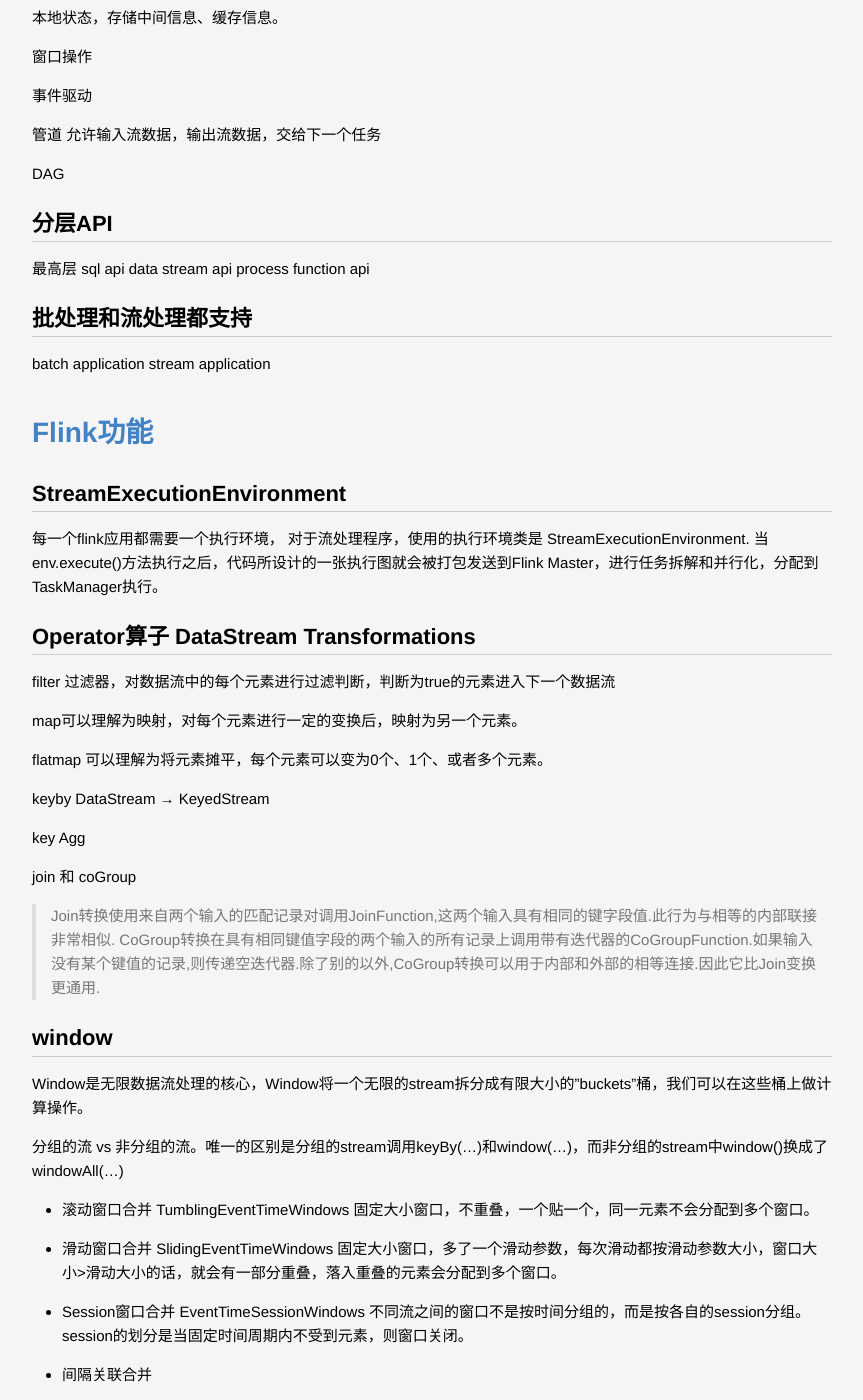
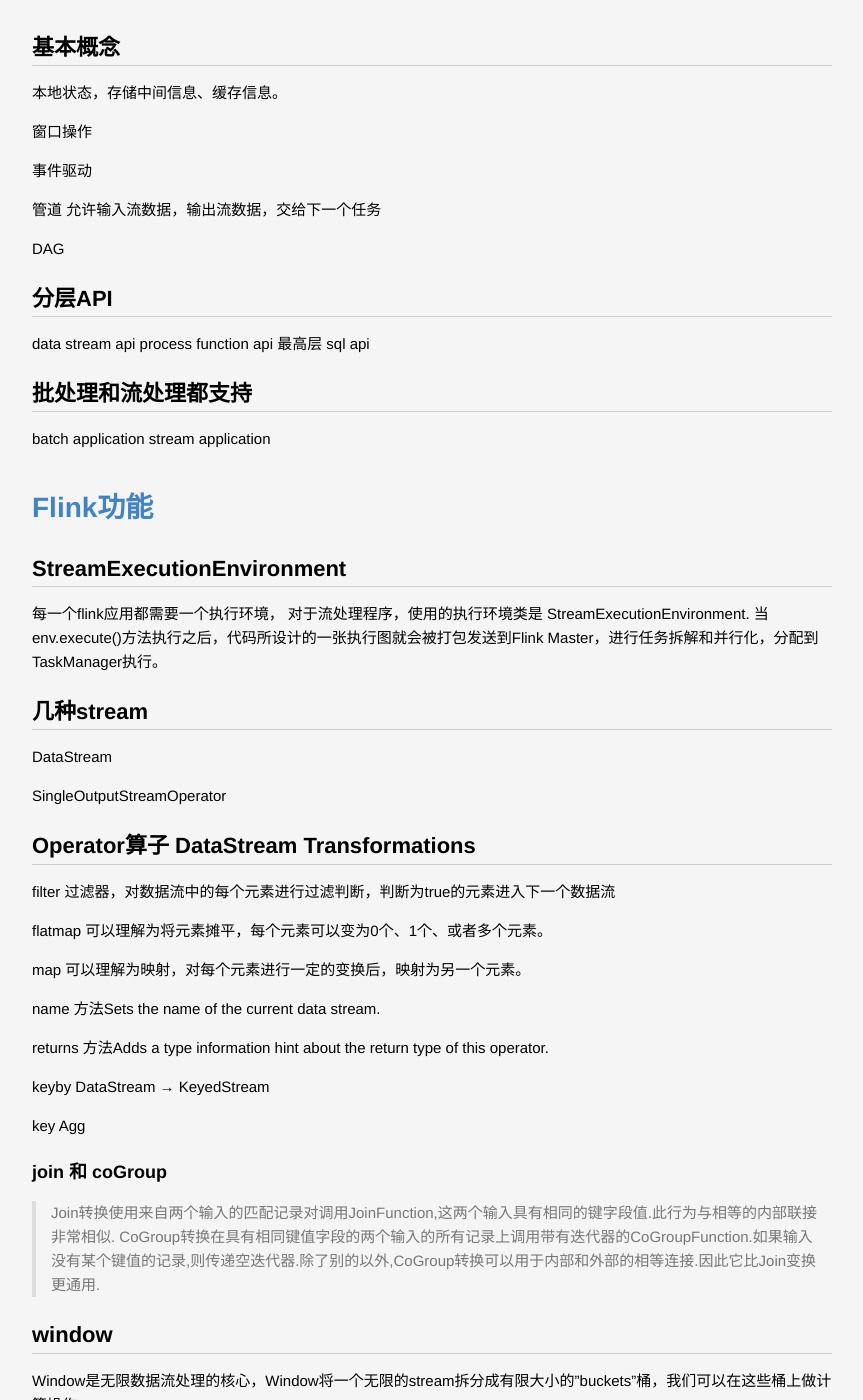
Before and after one commit to lucky521/blog, a Jekyll site: the page built from _posts/framework/2020-03-05-flink.markdown, in a window 1280 px wide and 1400 px high, scrolled down 1161 px. Shown: the whole window, without its empty margins (208-1071 px from the left). Built offline with Jekyll 4.4.1, drawn with Linux system fonts in a browser that asks for light colours; some of the changed text lies outside the part shown.

Commit message:
Update 2020-03-05-flink.markdown

```diff
--- a/_posts/framework/2020-03-05-flink.markdown
+++ b/_posts/framework/2020-03-05-flink.markdown
@@ -20,9 +20,9 @@
 
 ## 分层API
 
-最高层 sql api
 data stream api
 process function api
+最高层 sql api
 
 
 ## 批处理和流处理都支持
@@ -41,13 +41,25 @@
 每一个flink应用都需要一个执行环境， 对于流处理程序，使用的执行环境类是 StreamExecutionEnvironment.
 当env.execute()方法执行之后，代码所设计的一张执行图就会被打包发送到Flink Master，进行任务拆解和并行化，分配到TaskManager执行。
 
+## 几种stream
+
+DataStream
+
+SingleOutputStreamOperator
+
+
 ## Operator算子 DataStream Transformations
 
 filter 过滤器，对数据流中的每个元素进行过滤判断，判断为true的元素进入下一个数据流
 
-map可以理解为映射，对每个元素进行一定的变换后，映射为另一个元素。
+flatmap 可以理解为将元素摊平，每个元素可以变为0个、1个、或者多个元素。
 
-flatmap 可以理解为将元素摊平，每个元素可以变为0个、1个、或者多个元素。
+map 可以理解为映射，对每个元素进行一定的变换后，映射为另一个元素。
+
+name 方法Sets the name of the current data stream.
+
+returns 方法Adds a type information hint about the return type of this operator.
+
 
 keyby DataStream → KeyedStream
 
@@ -55,7 +67,7 @@
 
 
 
-join 和 coGroup
+### join 和 coGroup
 
 > Join转换使用来自两个输入的匹配记录对调用JoinFunction,这两个输入具有相同的键字段值.此行为与相等的内部联接非常相似.
 > CoGroup转换在具有相同键值字段的两个输入的所有记录上调用带有迭代器的CoGroupFunction.如果输入没有某个键值的记录,则传递空迭代器.除了别的以外,CoGroup转换可以用于内部和外部的相等连接.因此它比Join变换更通用.
```
Also changed, not shown: other parts of _posts/framework/2020-03-05-flink.markdown (+4 -0 lines).
